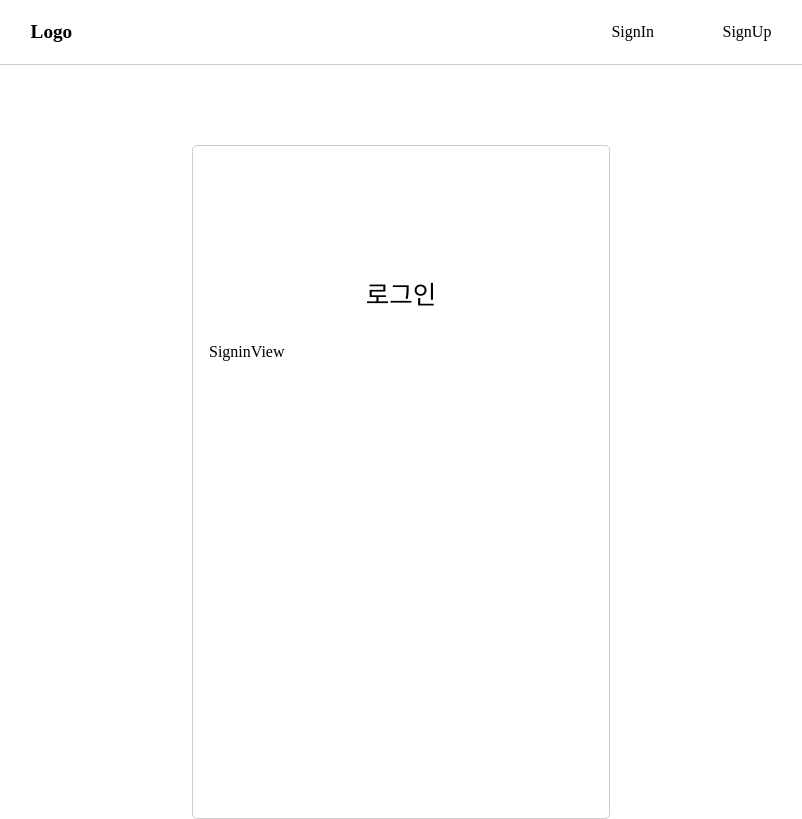
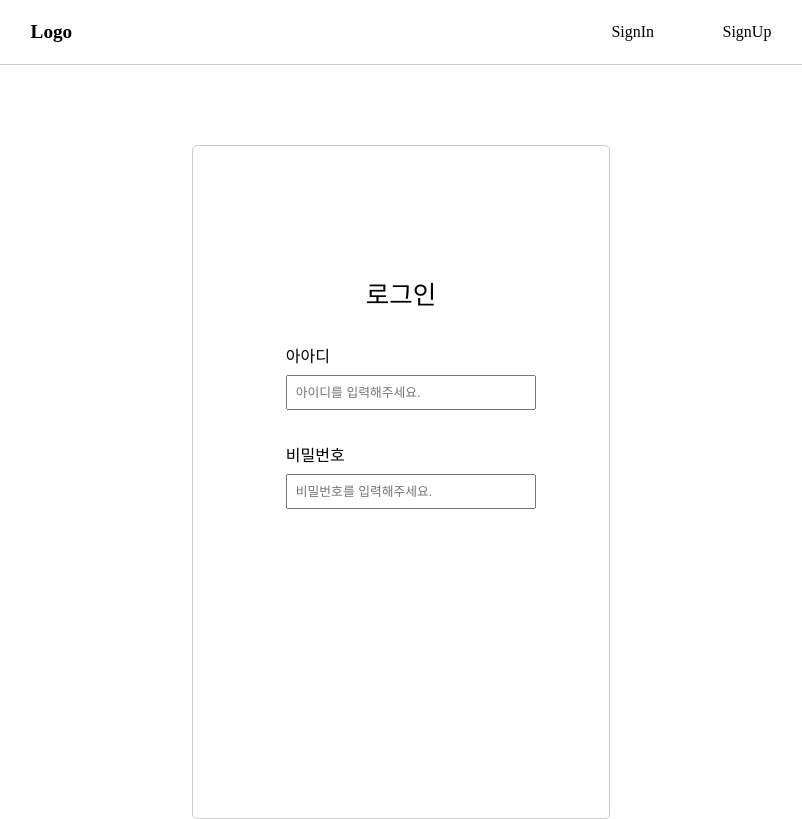
Before and after one commit to IndivProject/Indiv-Front, a Next.js app: page /auth/signin in a window 1280 px wide. Shown: the whole page, without its empty margins (239-1041 px from the left). Built offline with nearby package versions, Linux system fonts and the light colour scheme; a web font is replaced by a local one.

Commit message:
:art: : Add Auth Input Components

```diff
--- a/src/components/layout/auth/SigninView.tsx
+++ b/src/components/layout/auth/SigninView.tsx
@@ -1,10 +1,40 @@
-import React from "react";
+import AuthInput from "@/components/common/auth/AuthInput";
+import React, { ChangeEvent, useState } from "react";
+
+type UserKey = "userId" | "userPassword";
+
+type RecordUser = Record<UserKey, string>;
 
 const SigninView = () => {
+  const [userInfo, setUserInfo] = useState<RecordUser>({
+    userId: "",
+    userPassword: "",
+  });
+
+  const ChangeUserIdHandler = (e: ChangeEvent<HTMLInputElement>) => {
+    setUserInfo({ ...userInfo, userId: e.target.value });
+  };
+
+  const ChangeUserPasswordHandler = (e: ChangeEvent<HTMLInputElement>) => {
+    setUserInfo({ ...userInfo, userPassword: e.target.value });
+  };
+
   return (
     <>
-      <p></p>
-      <div>SigninView</div>
+      <AuthInput
+        title="아아디"
+        type="text"
+        placeholder="아이디를 입력해주세요."
+        value={userInfo.userId}
+        changeValueHandler={ChangeUserIdHandler}
+      />
+      <AuthInput
+        title="비밀번호"
+        type="password"
+        placeholder="비밀번호를 입력해주세요."
+        value={userInfo.userPassword}
+        changeValueHandler={ChangeUserPasswordHandler}
+      />
     </>
   );
 };
```
